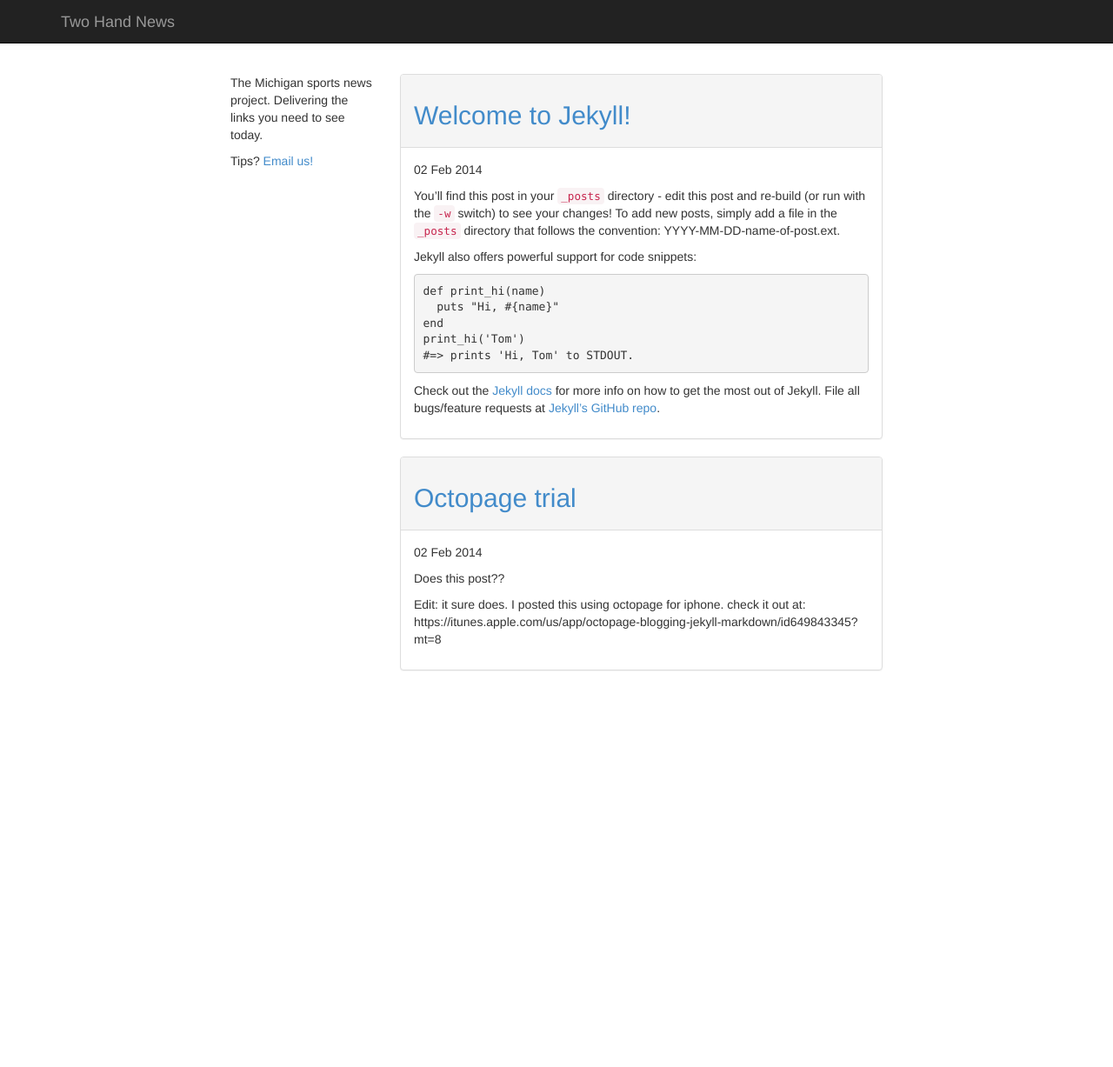
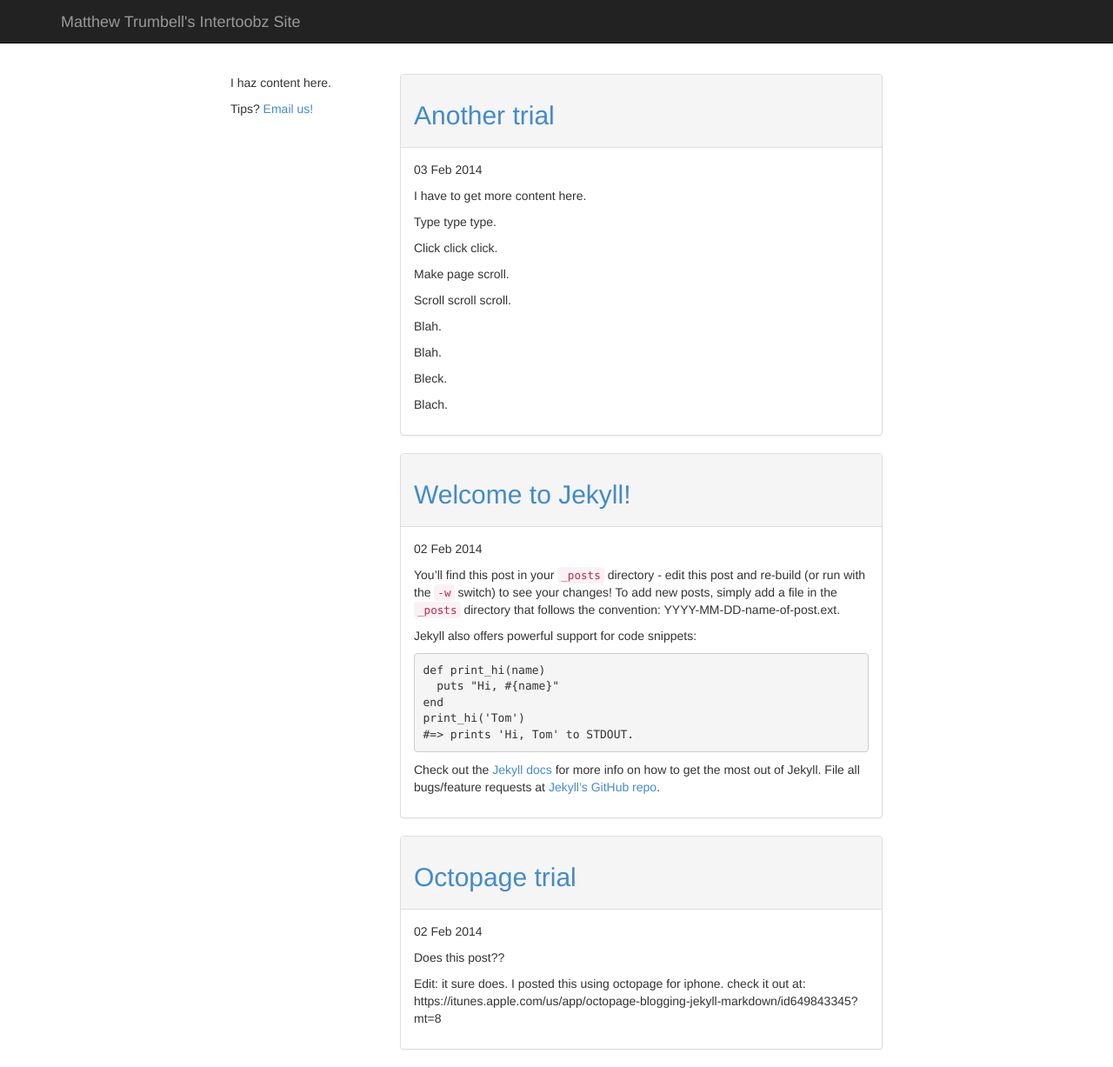
Before and after one commit to mrtrumbe/mrtrumbe.github.io, a Jekyll site: the page built from index.html, in a window 1280 px wide and 1227 px high. Shown: the whole window at 87% size. Built offline with Jekyll 4.4.1, drawn with Linux system fonts in a browser that asks for light colours; Markdown is read by kramdown in place of the engine named in the settings.

Commit message:
New posts.

```diff
--- a/_config.yml
+++ b/_config.yml
@@ -1,4 +1,4 @@
-name: Two Hand News
+name: Matthew Trumbell's Intertoobz Site
 markdown: redcarpet
 pygments: true
 exclude: ["vendor"]
--- /dev/null
+++ b/_posts/2014-02-03-new-post.md
@@ -0,0 +1,22 @@
+---
+layout: post
+title: "Another trial"
+tags: tech wow
+---
+I have to get more content here.
+
+Type type type.
+
+Click click click.
+
+Make page scroll.
+
+Scroll scroll scroll.
+
+Blah.
+
+Blah.
+
+Bleck.
+
+Blach.
--- a/index.html
+++ b/index.html
@@ -14,7 +14,7 @@ title: Two Hand News
   </div>
   <div class="col-md-2">
       <p>
-      The Michigan sports news project. Delivering the links you need to see today.
+      I haz content here.
       </p>
       <p>
       Tips? <a href="email:blah@blah.com">Email us!</a>
```
Also changed, not shown: _posts/2014-02-02-octopage_trial.md (renamed from _posts/2014-02-02-new.md).
